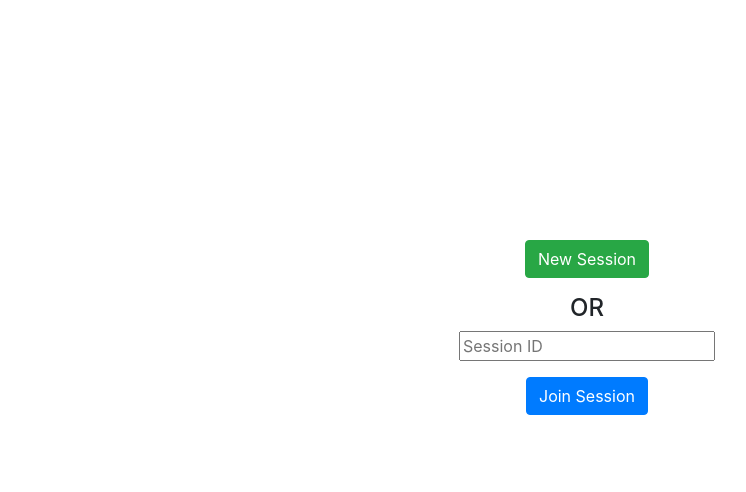
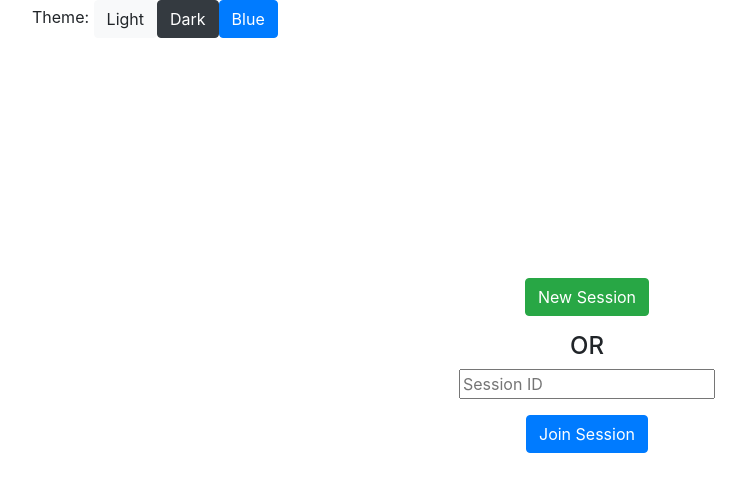
Before and after one commit to dfreidin/MeanCollabText, an Angular app in the folder textAngular/: page / in a window 1280 px wide. Shown: the top 492 px of the page, without its empty margins (53-799 px from the left). Built offline with nearby package versions, Linux system fonts and the light colour scheme; no server answers.

Commit message:
added some basic color themes

```diff
--- a/textAngular/src/app/app.component.css
+++ b/textAngular/src/app/app.component.css
@@ -0,0 +1,3 @@
+.container {
+    height: 100vh;
+}
--- a/textAngular/src/app/app.component.html
+++ b/textAngular/src/app/app.component.html
@@ -1 +1,10 @@
-<router-outlet></router-outlet>
+<div [class]="theme">
+    <div class="container">
+        <p>Theme:
+            <button class="btn btn-light" (click)="setLight()">Light</button>
+            <button class="btn btn-dark" (click)="setDark()">Dark</button>
+            <button class="btn btn-primary" (click)="setBlue()">Blue</button>
+        </p>
+        <router-outlet></router-outlet>
+    </div>
+</div>
--- a/textAngular/src/app/app.component.ts
+++ b/textAngular/src/app/app.component.ts
@@ -6,5 +6,17 @@ import { Component } from '@angular/core';
   styleUrls: ['./app.component.css']
 })
 export class AppComponent {
-  title = 'app';
+  theme = "light";
+
+  setDark() {
+    this.theme = "dark";
+  }
+
+  setBlue() {
+    this.theme = "blue";
+  }
+
+  setLight() {
+    this.theme = "light";
+  }
 }
--- a/textAngular/src/index.html
+++ b/textAngular/src/index.html
@@ -18,8 +18,6 @@
   <!-- https://github.com/aws/aws-amplify/issues/678 fix end-->
 </head>
 <body>
-  <div class="container">
-    <app-root></app-root>
-  </div>
+  <app-root></app-root>
 </body>
 </html>
--- a/textAngular/src/styles.css
+++ b/textAngular/src/styles.css
@@ -1 +1,9 @@
 /* You can add global styles to this file, and also import other style files */
+.dark, .dark textarea {
+    background-color: black;
+    color: lightgray;
+}
+.blue, .blue textarea {
+    background-color: darkblue;
+    color: white;
+}
```
